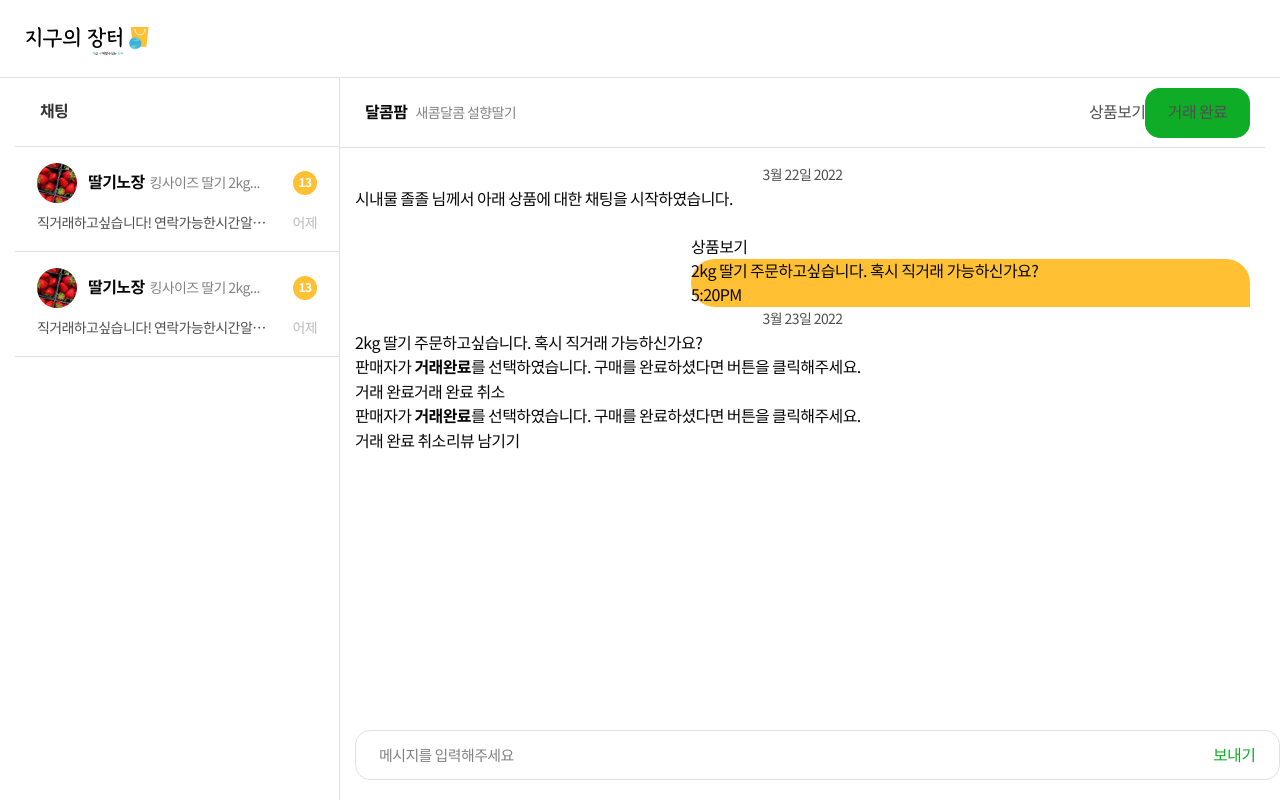
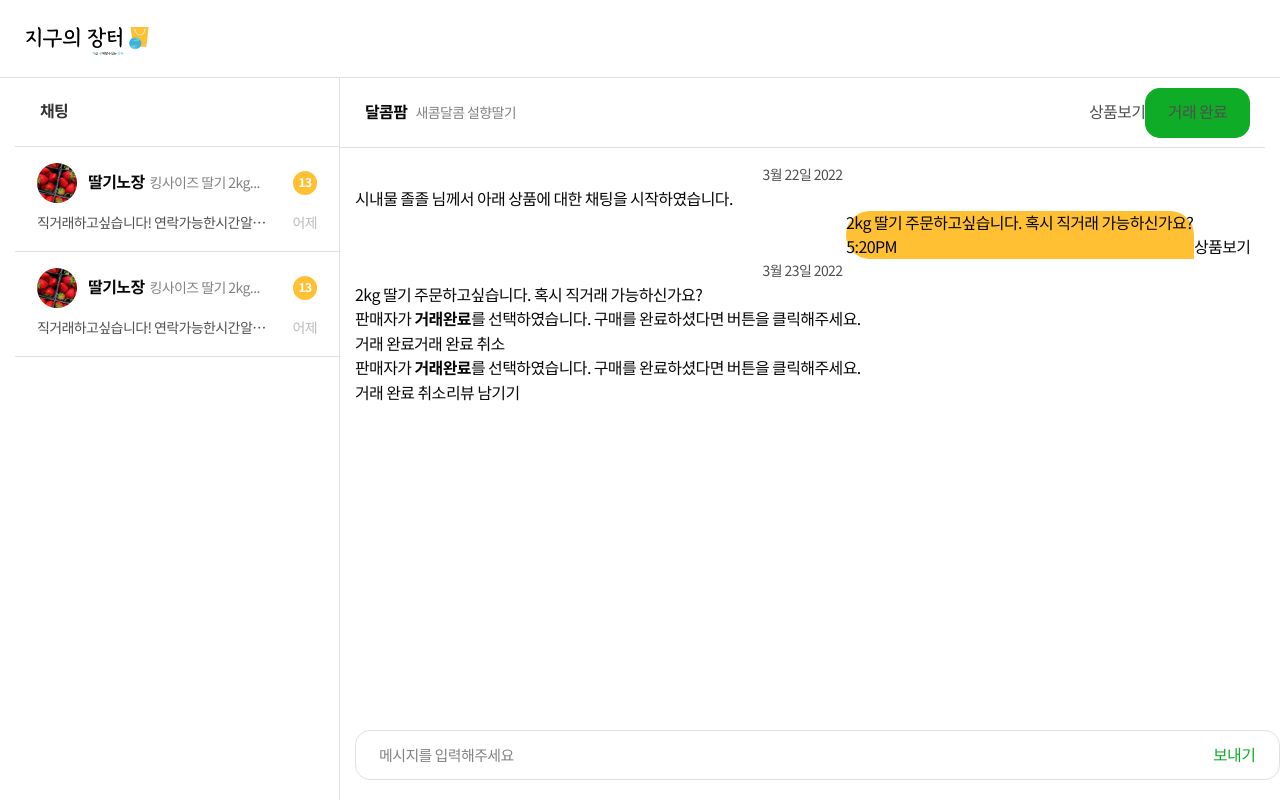
Before and after one commit to entekk1111/earthMarket, a Vue app in the folder frontend/: page /chat in a window 1280 px wide. Built offline with nearby package versions, Linux system fonts and the light colour scheme.

Commit message:
[스타일] 채팅페이지 퍼블리싱

```diff
--- a/frontend/src/assets/scss/_contents.scss
+++ b/frontend/src/assets/scss/_contents.scss
@@ -134,14 +134,16 @@
         .chat-body {padding: 15px;
             .chat-cont { height: calc(100vh - 260px); overflow-y: auto; @include hideScrollbar();
                 .date {display: block; text-align: center; font-size: 14px; color: $dark03;}
-                .chat-list { @include clear();
-                    .chat-item {
-                        width: 559px;
-                        &.chat-left {float: left;}
-                        &.chat-right {float: right;}
-                        .chat {background: $accent02; border-top-right-radius: 600px; border-top-left-radius: 600px;border-bottom-left-radius: 600px;}
+
+                    .message-group {
+                        .chat-message { @include clear();
+                            &.mine{
+                                > div {float: right;}
+                            }
+                            .chat {float: right;background: $accent02; border-top-right-radius: 600px; border-top-left-radius: 600px;border-bottom-left-radius: 600px;}
+                        }
                     }
-                }
+
             }
             .chat-input { position: fixed; bottom: 20px;   width: calc(100% - 355px);
                 a {color: $secondary; position: absolute; right: 25px;top: 50%;margin-top: -12px;}
--- a/frontend/src/views/chat/ChatView.vue
+++ b/frontend/src/views/chat/ChatView.vue
@@ -42,18 +42,16 @@
       <!-- chat-body -->
       <div class="chat-body">
         <div class="chat-cont">
-          <span class="date">3월 22일 2022</span>
-          <p>시내물 졸졸 님께서 아래 상품에 대한 채팅을 시작하였습니다.</p>
-
-          <!--  chat-group -->
-          <div class="chat-list">
-            <div class="chat-item chat-right">
+          <!-- message-group -->
+          <div class="message-group">
+            <span class="date">3월 22일 2022</span>
+            <p>시내물 졸졸 님께서 아래 상품에 대한 채팅을 시작하였습니다.</p>
+            <div class="chat-message mine">
               <div>
                 <img src="" alt="" />
                 <div class=""></div>
                 <a href="javascript:void(0);">상품보기</a>
               </div>
-
               <div
                 class="chat"
                 v-for="chatBodyList in chatBodyLists"
@@ -64,6 +62,7 @@
               </div>
             </div>
           </div>
+          <!--  // message-group -->
 
           <span class="date">3월 23일 2022</span>
 
```
